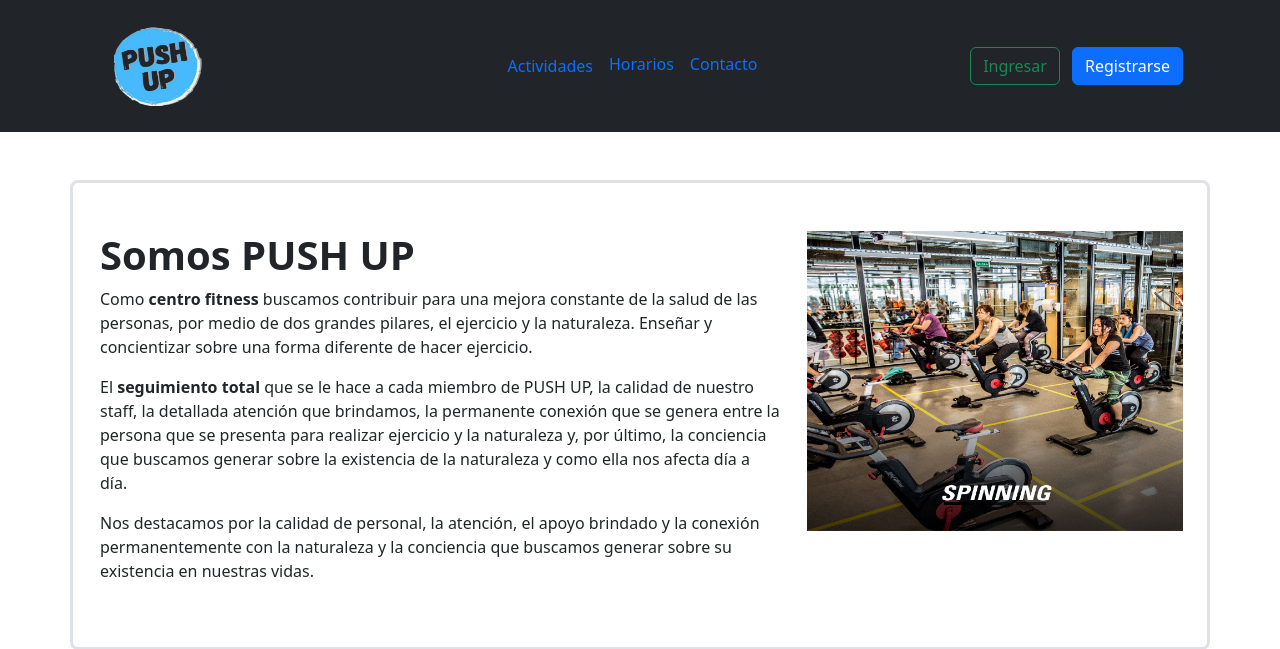
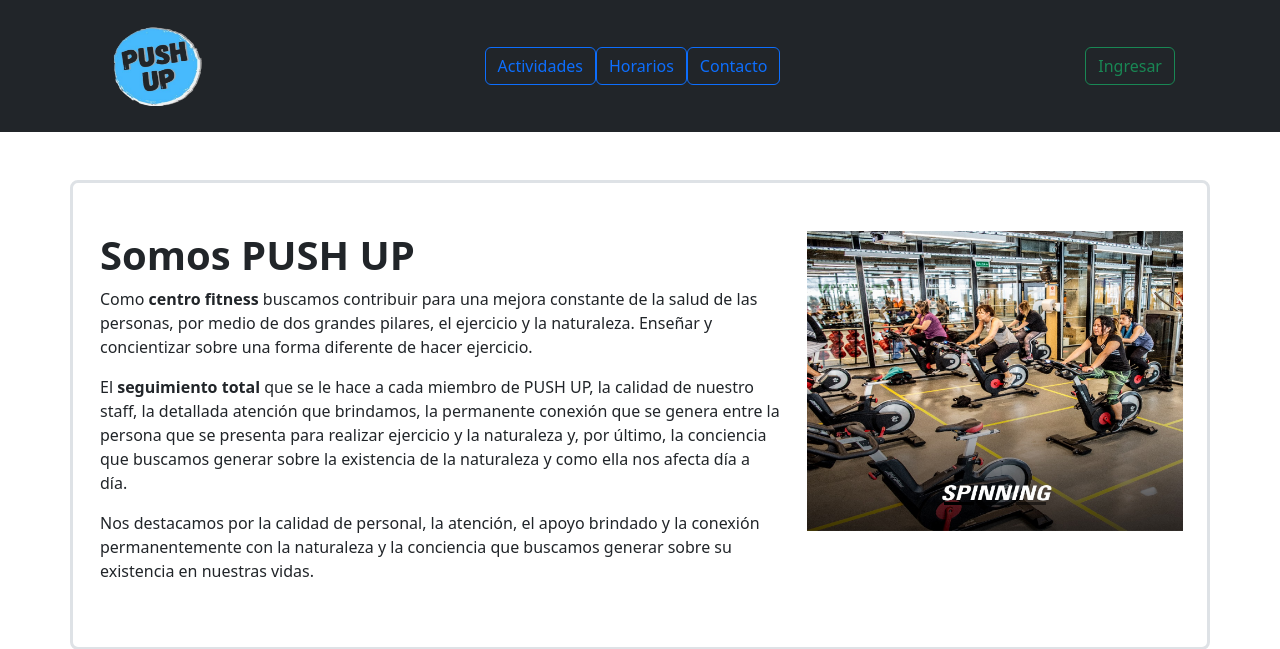
Before and after one commit to carlaalbonico/practica, a PHP site: page /practica/ in a window 1280 px wide. Shown: the top 649 px of the page. Run offline with PHP 8.4, Linux system fonts and the light colour scheme.

Commit message:
modificacion menu

```diff
--- a/index.css
+++ b/index.css
@@ -42,12 +42,7 @@ footer p{
 
   }
 
-  #activities {
-    display: flex;
-    align-items: center;
-    padding-top: 40px;
-    padding: 10px;
-  }
+
 
   .form-menu {
     width: 100%;
--- a/index.html
+++ b/index.html
@@ -43,14 +43,14 @@
 
 
                     <ul class="nav col-12 col-md-auto mb-2 justify-content-center mb-md-0">
-                        <li><a href="#" class="nav-link px-2 link-white"id="activities">Actividades</a></li>
-                        <li><a href="#" class="nav-link px-2 link-primary" id="schedule">Horarios</a></li>
-                        <li><a href="#" class="nav-link px-2 link-primary" id="contact">Contacto</a></li>
+                        <li><a href="#" class="btn btn-outline-primary"id="activities">Actividades</a></li>
+                        <li><a href="#" class="btn btn-outline-primary" id="schedule">Horarios</a></li>
+                        <li><a href="#" class="btn btn-outline-primary" id="contact">Contacto</a></li>
                     </ul>
 
                     <div class="col-md-3 text-end">
                         <button type="button" class="btn btn-outline-success me-2" id="logIn">Ingresar</button>
-                        <button type="button" class="btn btn-primary">Registrarse</button>
+
                     </div>
                 </div>
             </div>
--- a/login.js
+++ b/login.js
@@ -6,8 +6,12 @@ addEventListener("load",load)
 var miBackEnd = 'http://localhost:555/';
 // php -S localhost:555 -t app
 
+
 //DOM
-
+function $(nombre)
+{
+    return document.getElementById(nombre);
+}
 
 function load(){
     oculta_muestra('cartel');
--- a/socio/menuAdminSocio.html
+++ b/socio/menuAdminSocio.html
@@ -1,4 +1,4 @@
-<script>
+<!--<script>
 
     var sesion = sessionStorage.getItem("usuario");
 
@@ -6,7 +6,7 @@
         window.location.assign("http://localhost/practica/login.html");
     }
 
-</script>
+</script>-->
 
 <!DOCTYPE html>
 
```
Also changed, not shown: actividades.html (+4 -4 lines), contacto.html (+4 -4 lines), design.css (+0 -7 lines), horarios.html (+4 -4 lines), login.html (+3 -4 lines).
